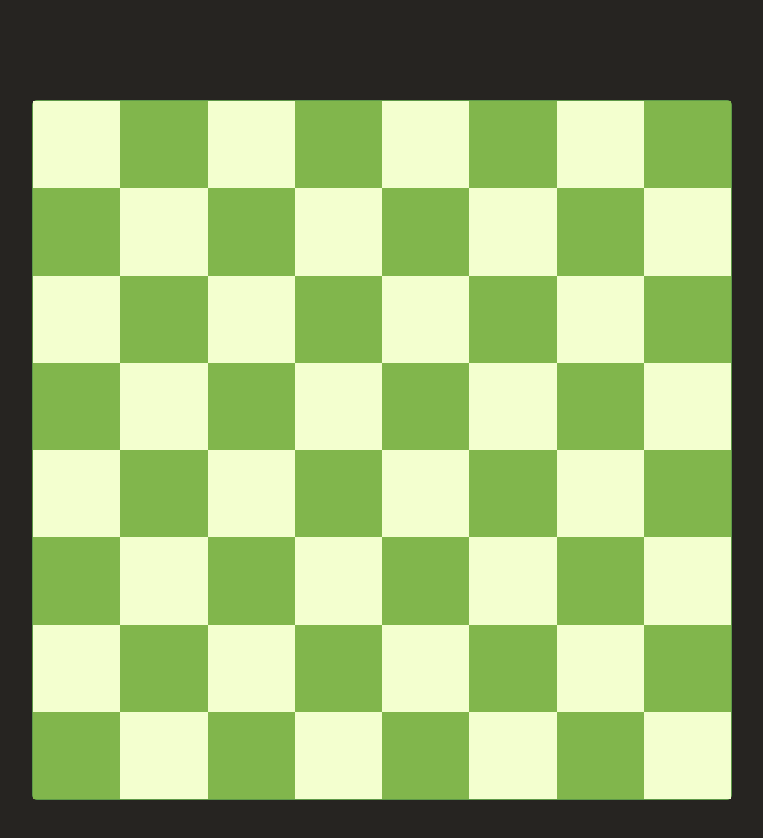
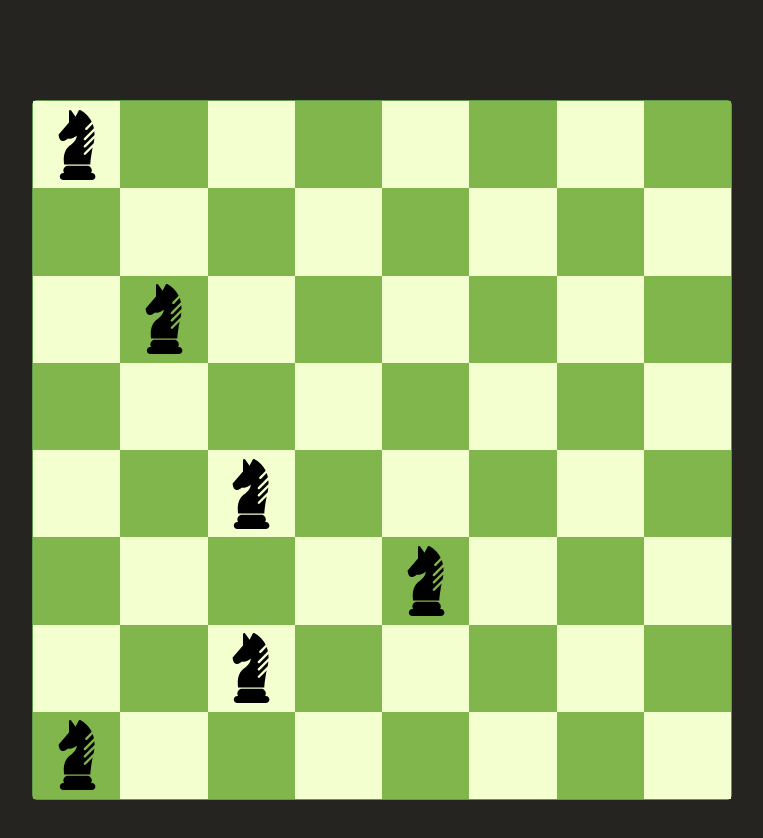
Before and after one commit to rabtennamgyal/Knight_Traversal_bfs, a plain HTML site: page index.html in a window 1280 px wide. Shown: the whole page, without its empty margins (258-1021 px from the left). Drawn offline with Linux system fonts and the light colour scheme.

Commit message:
added dom logic

```diff
--- a/app.js
+++ b/app.js
@@ -1,5 +1,86 @@
-// create a board
+// below are the codes relating to the dom
 const chessBoardDom = document.getElementById("chessBoard");
+
+for (let i = 1; i <= 64; i++) {
+  const sq = document.createElement("div");
+  sq.classList.add("sq");
+  chessBoardDom.appendChild(sq);
+}
+
+const squares = document.querySelectorAll(".sq");
+
+let state = true;
+let nums = [8, 16, 24, 32, 40, 48, 56, 64];
+
+for (let i = 0; i <= 63; i++) {
+  nums.forEach((el) => {
+    if (i === el) {
+      state = !state;
+    }
+  });
+
+  if (state) {
+    squares[i].style.backgroundColor = "#f3ffcf";
+    state = false;
+  } else {
+    squares[i].style.backgroundColor = "#81b64c";
+    state = true;
+  }
+}
+
+let cloneSqs = Array.from(squares);
+let arrs = [];
+
+let x = 0;
+let y = 0;
+
+while (cloneSqs.length !== 0) {
+  let arr = cloneSqs.splice(0, 8);
+
+  arrs.push(arr);
+}
+
+for (let i = 0; i < arrs.length; i++) {
+  let cur = arrs[i];
+  let x = i;
+  let y = 0;
+
+  cur.forEach((el) => {
+    el.setAttribute("coords", `${x}, ${y}`);
+    y = y + 1;
+  });
+}
+
+// below are codes relating to the actual algorithms
+function moveKnightDom(end) {
+  // make a function to clear the knight from the dom after it
+  // already visited the squares.
+
+
+  let knight = "./assets/knight.svg";
+
+  // creating a div for the knight
+  let createDomNode = document.createElement("div");
+  createDomNode.classList.add("knight");
+  // creating the img element
+  let img = document.createElement("img");
+  img.src = knight;
+
+  createDomNode.appendChild(img);
+
+  let target;
+  squares.forEach((el) => {
+    let coords = el.getAttribute("coords").split(",");
+    let x = Number(coords[0]);
+    let y = Number(coords[1]);
+
+    if (x === end[0] && y === end[1]) {
+      target = el;
+    }
+  });
+
+  target.appendChild(createDomNode);
+}
 
 function createBoard() {
   const arr = [];
@@ -15,21 +96,7 @@ function createBoard() {
   return arr;
 }
 
-for (let i = 1; i <= 64; i++) {
-  const sq = document.createElement("div");
-  sq.classList.add("sq");
-  chessBoardDom.appendChild(sq);
-}
-
 const chessBoard = createBoard();
-
-function Node(row, col, dis) {
-  return {
-    row,
-    col,
-    dis,
-  };
-}
 
 const moves = [
   [2, 1],
@@ -70,6 +137,13 @@ function moveKnight(start, end) {
     const col = current[1];
 
     if (row === end[0] && col === end[1]) {
+      // create the knight ( get the image )
+
+      // append the knight on the board
+      path.forEach((el) => {
+        moveKnightDom(el)
+      })
+
       return path;
     }
 
@@ -85,25 +159,4 @@ function moveKnight(start, end) {
   }
 }
 
-moveKnight([7, 0], [6, 2]);
-
-const squares = document.querySelectorAll(".sq");
-
-let state = true;
-let nums = [8, 16, 24, 32, 40, 48, 56, 64];
-
-for (let i = 0; i <= 63; i++) {
-  nums.forEach((el) => {
-    if (i === el) {
-      state = !state;
-    }
-  })
-
-  if (state) {
-    squares[i].style.backgroundColor = "#f3ffcf";
-    state = false;
-  } else {
-    squares[i].style.backgroundColor = "#81b64c";
-    state = true;
-  }
-}
+console.log(moveKnight([7, 0], [0, 0]));
--- a/style.css
+++ b/style.css
@@ -29,4 +29,11 @@ body {
 #chessBoard .sq {
   height: 100%;
   width: 100%;
+  display: grid;
+  place-items: center;
 }
+
+#chessBoard .sq .knight {
+  height: 80%;
+  width: 80%;
+}
```
Also changed, not shown: assets/knight.svg (added).
